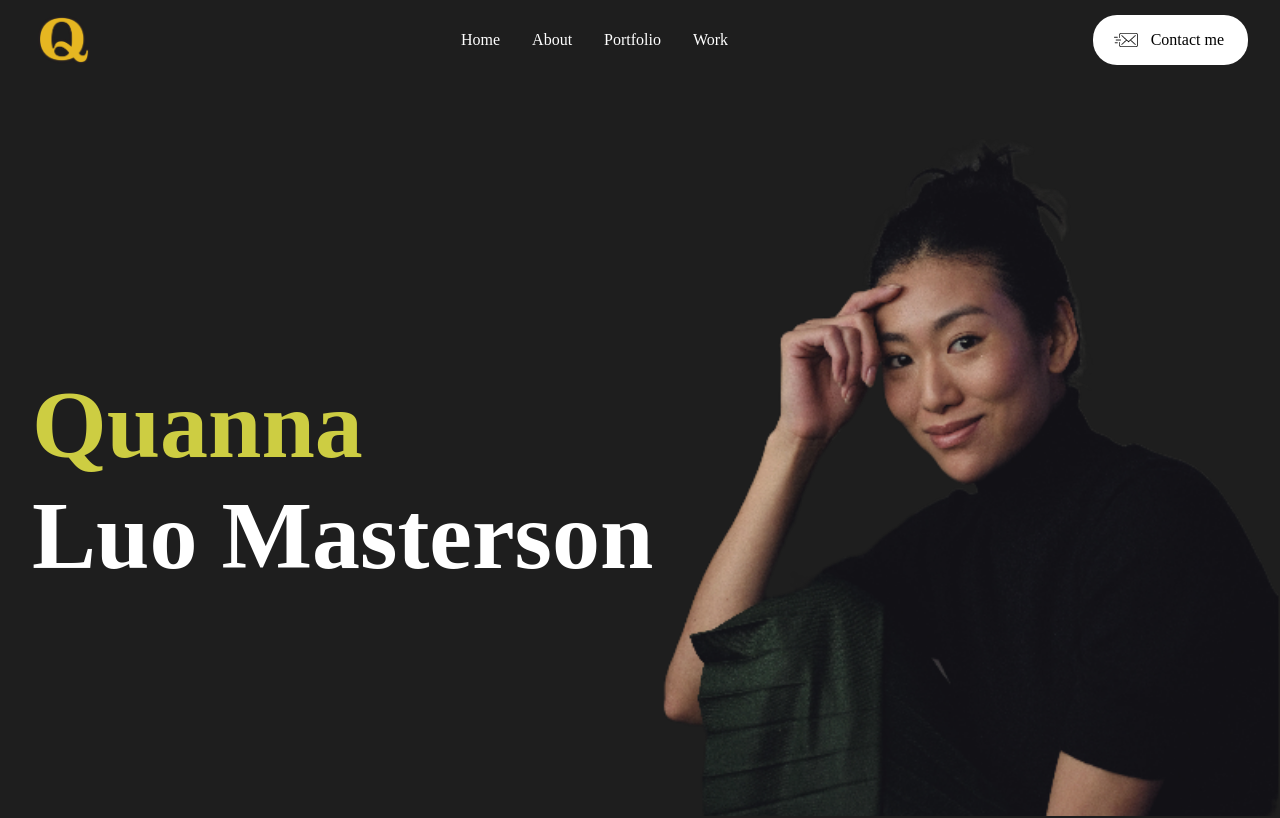
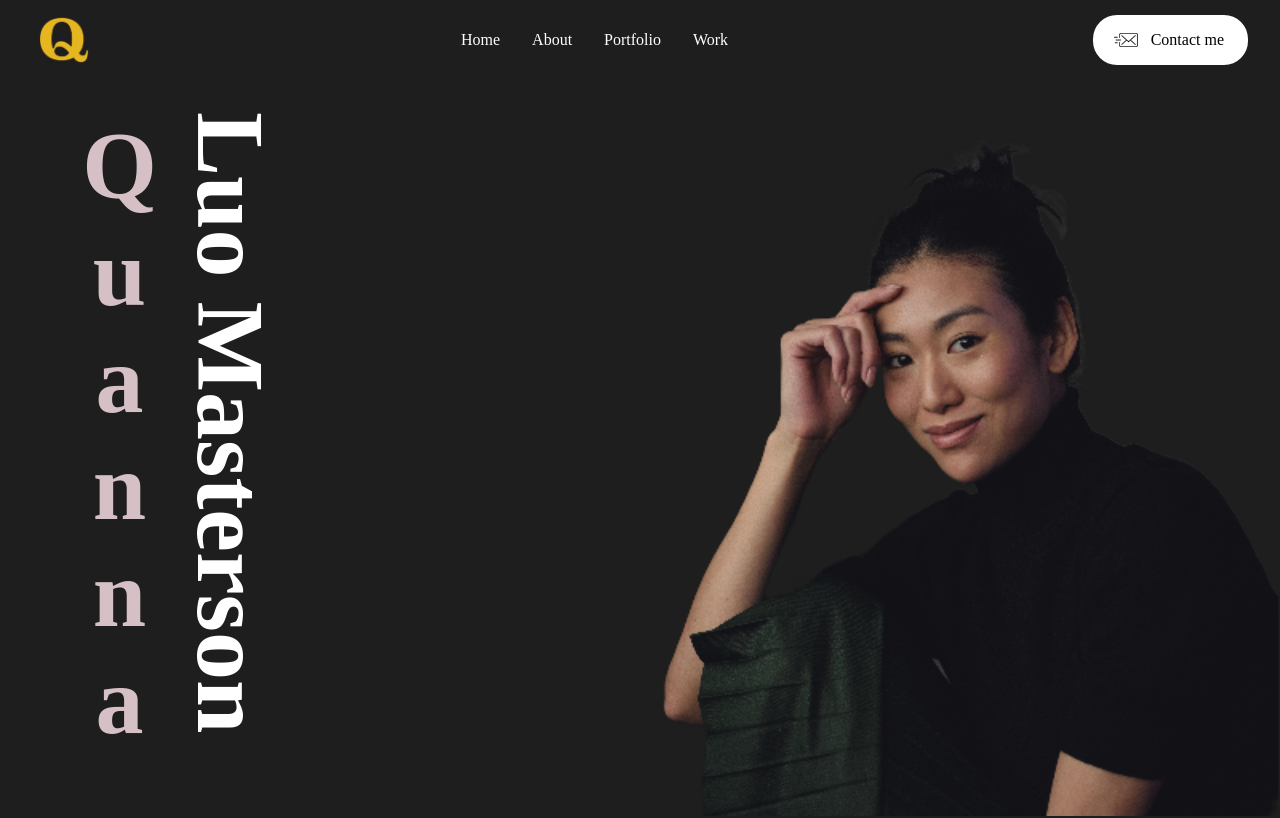
Before and after one commit to YuvalZoref/QuannaLuoMasterson, a React (Create React App) app: page / in a window 1280 px wide. Shown: the top 818 px of the page. Built offline with nearby package versions, Linux system fonts and the light colour scheme.

Commit message:
playing around with fonts

```diff
--- a/src/components/Contact/contact.css
+++ b/src/components/Contact/contact.css
@@ -12,7 +12,7 @@
 
 .contactPageTitle {
   font-size: 3rem;
-  margin-bottom: 1rem;
+  margin: 1rem 0;
 }
 
 .workDescription {
@@ -97,7 +97,7 @@
 .link:hover {
   cursor: pointer;
 }
-.workBtn {
+/* .workBtn {
   padding: 0.5rem 2.5rem;
   border: none;
   background: #fff;
@@ -108,7 +108,7 @@
 }
 .workBtn:hover {
   cursor: pointer;
-}
+} */
 
 @media screen and (max-width:720px) {
   .workImages {
--- a/src/components/Contact/contact.js
+++ b/src/components/Contact/contact.js
@@ -51,9 +51,6 @@ const Contact = () => {
         <img src={salome} alt="" className="workImg" />
         <img src={Hennessy4} alt="" className="workImg" />
       </div>
-      <a href='https://www.michelleblairmanagement.co.uk/quanna-luo-masterson'rel="noreferrer" target="blank">
-        <button className="workBtn">See more</button>
-      </a>
     </div>
     <div id="contact">
       <h1 className="contactPageTitle">Contact</h1>
--- a/src/components/Intro/intro.css
+++ b/src/components/Intro/intro.css
@@ -17,6 +17,8 @@
 }
 
 .introContent {
+  writing-mode: vertical-lr;
+  text-orientation: sideways;
   height: 100vh;
   width: 100vw;
   padding: 2rem;
@@ -24,11 +26,12 @@
   font-weight: 700;
   display: flex;
   flex-direction: column;
-  justify-content: center;
+  justify-content: flex-start;
 }
 
 .introName {
-  color: rgb(205, 205, 66);
+  text-orientation: upright;
+  color: #d5c0c5;
 }
 
 
@@ -37,7 +40,7 @@
     right: -10vw;
   }
   .introContent {
-    font-size: 12vw;
+    font-size: 18vw;
   }
 }
 @media screen and (max-width:480px) {
--- a/src/components/NavBar/navbar.css
+++ b/src/components/NavBar/navbar.css
@@ -23,9 +23,9 @@
   cursor: pointer;
 }
 .desktopMenuListItem:hover{
-  color: rgb(205, 205, 66);
+  color: #d5c0c5;
   padding-bottom: 0.5rem;
-  border-bottom: 3px solid rgb(205, 205, 66);
+  border-bottom: 3px solid #d5c0c5;
 }
 .desktopMenuImg{
   object-fit: cover;
@@ -51,8 +51,8 @@
 }
 
 .active {
-  color: yellow;
-  border-bottom: 3px solid yellow;
+  color: #d5c0c5;
+  border-bottom: 3px solid #d5c0c5;
   padding-bottom: 0.5rem;
 }
 
@@ -86,8 +86,8 @@
   background: rgb(30, 30, 30);
 }
 .listItem:hover {
-  color: rgb(205, 205, 66);
-  border-bottom: 3px solid rgb(205, 205, 66);
+  color: #d5c0c5;
+  border-bottom: 3px solid #d5c0c5;
   cursor: pointer;
 }
 
```
